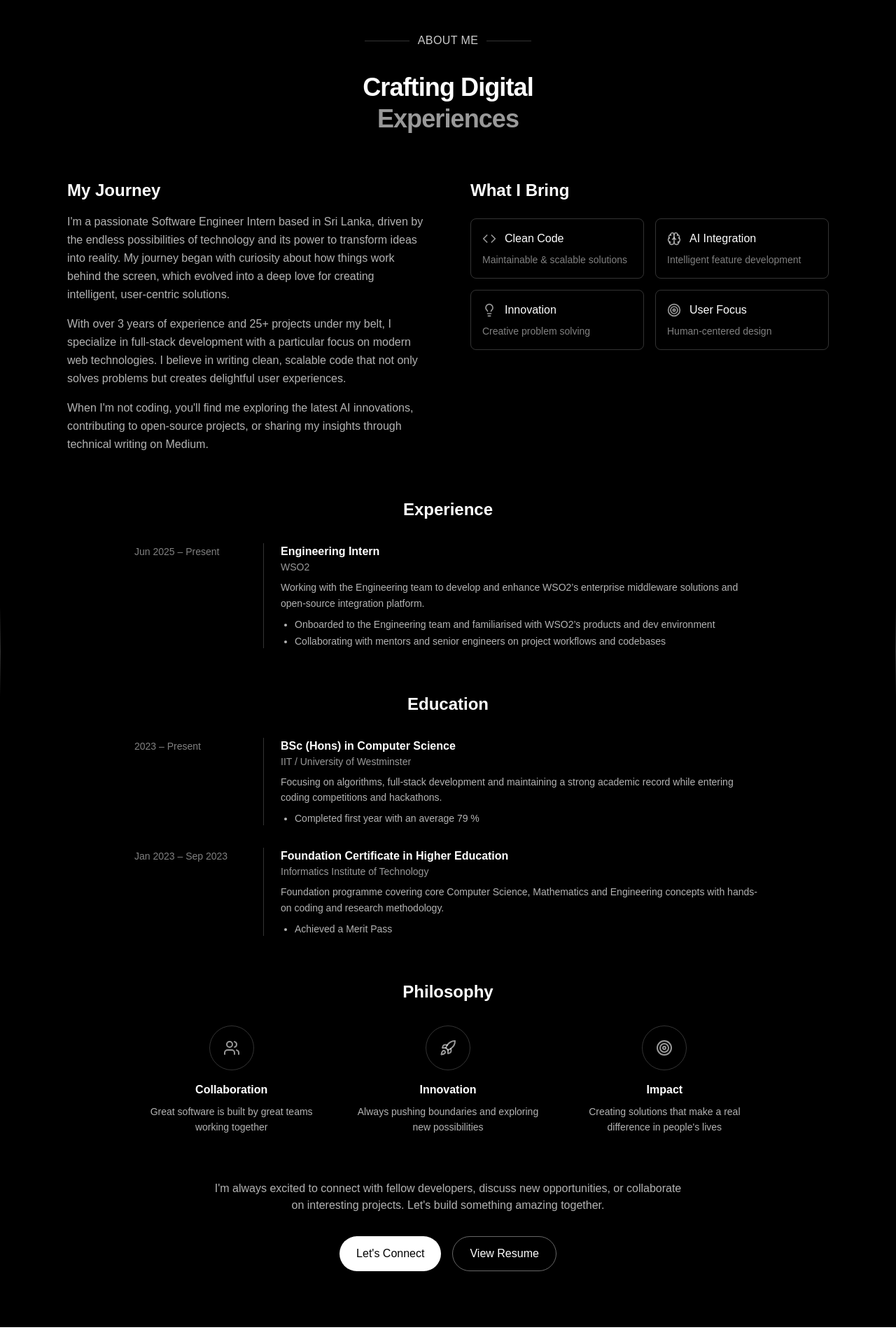
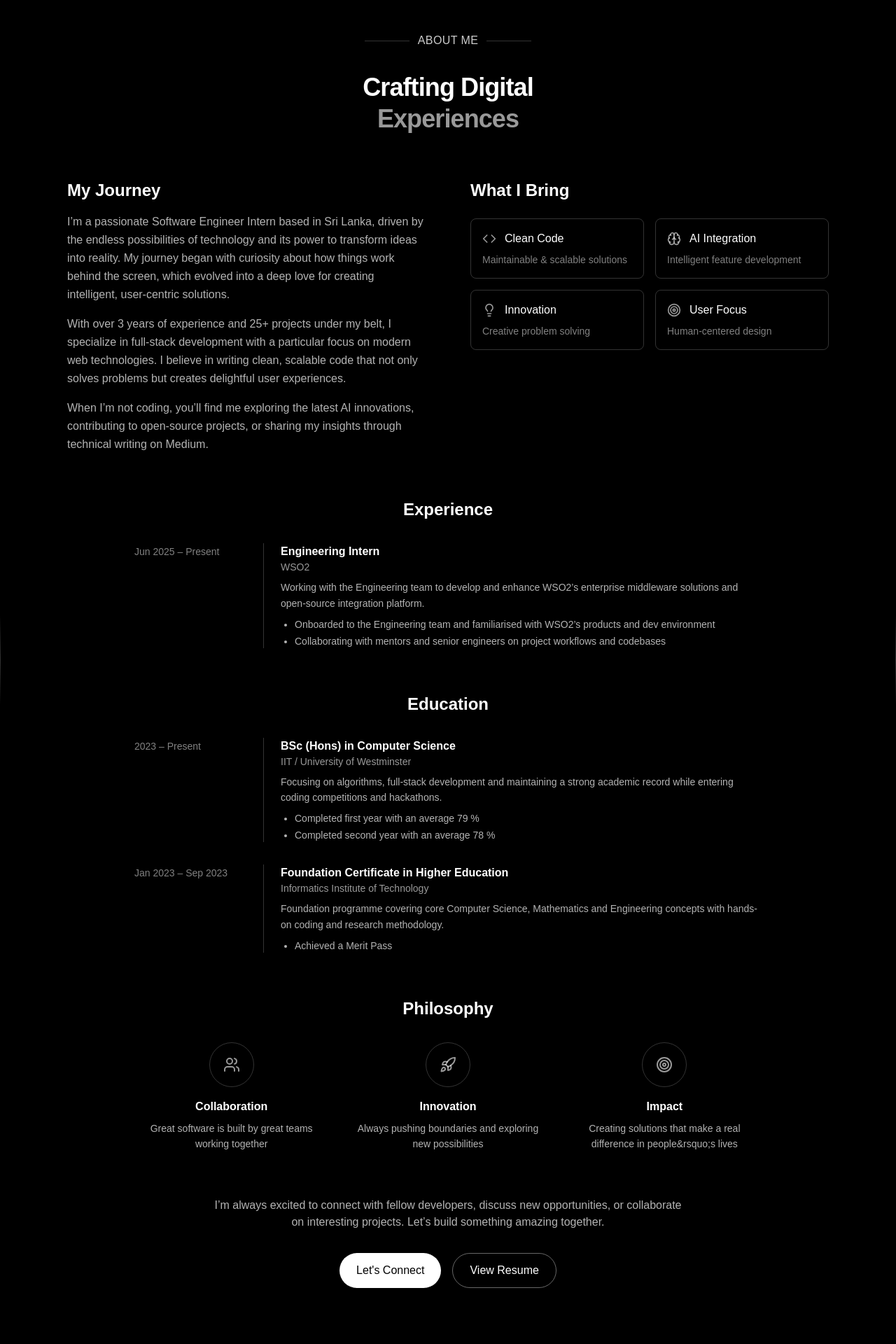
Before and after one commit to yasithrashan/portfolio-yasith-rashan, a Next.js app in the folder my-portfolio/: page / in a window 1280 px wide. Shown: the part 1162-3082 px from the top of the page at 70% size. Before the commit the page ends 3058 px from the top, so only its background shows below. Built offline with nearby package versions, Linux system fonts and the light colour scheme.

Commit message:
Updated AboutMe component with minor layout and content adjustments

```diff
--- a/my-portfolio/src/app/components/AboutMe.tsx
+++ b/my-portfolio/src/app/components/AboutMe.tsx
@@ -24,18 +24,16 @@ const AboutMe = () => {
                             <span className="block">Crafting Digital</span>
                             <span className="block text-white/60">Experiences</span>
                         </h2>
-
                     </div>
 
                     {/* Main Content Grid */}
                     <div className="grid grid-cols-1 lg:grid-cols-2 gap-12 lg:gap-16 mb-16">
-
                         {/* Left Column - Story */}
                         <div className="space-y-6">
                             <div className="space-y-4">
                                 <h3 className="text-xl sm:text-2xl font-semibold mb-4">My Journey</h3>
                                 <p className="text-sm sm:text-base text-white/70 leading-relaxed font-light">
-                  I'm a passionate Software Engineer Intern based in Sri Lanka, driven by the endless possibilities
+                                    I&rsquo;m a passionate Software Engineer Intern based in Sri Lanka, driven by the endless possibilities
                                     of technology and its power to transform ideas into reality. My journey began with curiosity
                                     about how things work behind the screen, which evolved into a deep love for creating
                                     intelligent, user-centric solutions.
@@ -46,7 +44,7 @@ const AboutMe = () => {
                                     scalable code that not only solves problems but creates delightful user experiences.
                                 </p>
                                 <p className="text-sm sm:text-base text-white/70 leading-relaxed font-light">
-                  When I'm not coding, you'll find me exploring the latest AI innovations, contributing to
+                                    When I&rsquo;m not coding, you&rsquo;ll find me exploring the latest AI innovations, contributing to
                                     open-source projects, or sharing my insights through technical writing on Medium.
                                 </p>
                             </div>
@@ -153,7 +151,8 @@ const AboutMe = () => {
                                         organization: 'IIT / University of Westminster',
                                         description:
                                             'Focusing on algorithms, full-stack development and maintaining a strong academic record while entering coding competitions and hackathons.',
-          bullets: ['Completed first year with an average 79 %'],
+                                        bullets: ['Completed first year with an average 79 %',
+                                                  'Completed second year with an average 78 %',],
                                     },
                                     {
                                         period: 'Jan 2023 – Sep 2023',
@@ -189,8 +188,7 @@ const AboutMe = () => {
                         </div>
                     </div>
 
-
-          {/* Values & Philosophy */}
+                    {/* Philosophy Section */}
                     <div className="text-center max-w-4xl mx-auto">
                         <h3 className="text-xl sm:text-2xl font-semibold mb-8">Philosophy</h3>
                         <div className="grid grid-cols-1 md:grid-cols-3 gap-8">
@@ -208,7 +206,7 @@ const AboutMe = () => {
                                 {
                                     icon: <Target className="w-6 h-6" />,
                                     title: 'Impact',
-                  description: 'Creating solutions that make a real difference in people\'s lives'
+                                    description: 'Creating solutions that make a real difference in people&rsquo;s lives'
                                 }
                             ].map(({ icon, title, description }) => (
                                 <div key={title} className="group text-center">
@@ -229,12 +227,12 @@ const AboutMe = () => {
                     {/* Call to Action */}
                     <div className="text-center mt-16">
                         <p className="text-white/70 mb-8 max-w-2xl mx-auto">
-              I'm always excited to connect with fellow developers, discuss new opportunities,
-              or collaborate on interesting projects. Let's build something amazing together.
+                            I&rsquo;m always excited to connect with fellow developers, discuss new opportunities,
+                            or collaborate on interesting projects. Let&rsquo;s build something amazing together.
                         </p>
                         <div className="flex flex-col sm:flex-row gap-4 justify-center max-w-xs mx-auto">
                             <button className="px-6 py-3 bg-white text-black font-medium rounded-full hover:bg-white/90 transition transform hover:scale-105">
-                Let's Connect
+                                Let&apos;s Connect
                             </button>
                             <button className="px-6 py-3 border border-white/40 text-white font-medium rounded-full hover:bg-white/5 hover:border-white/60 transition">
                                 View Resume
```
Lines whose indentation alone changed are shown as unchanged.
